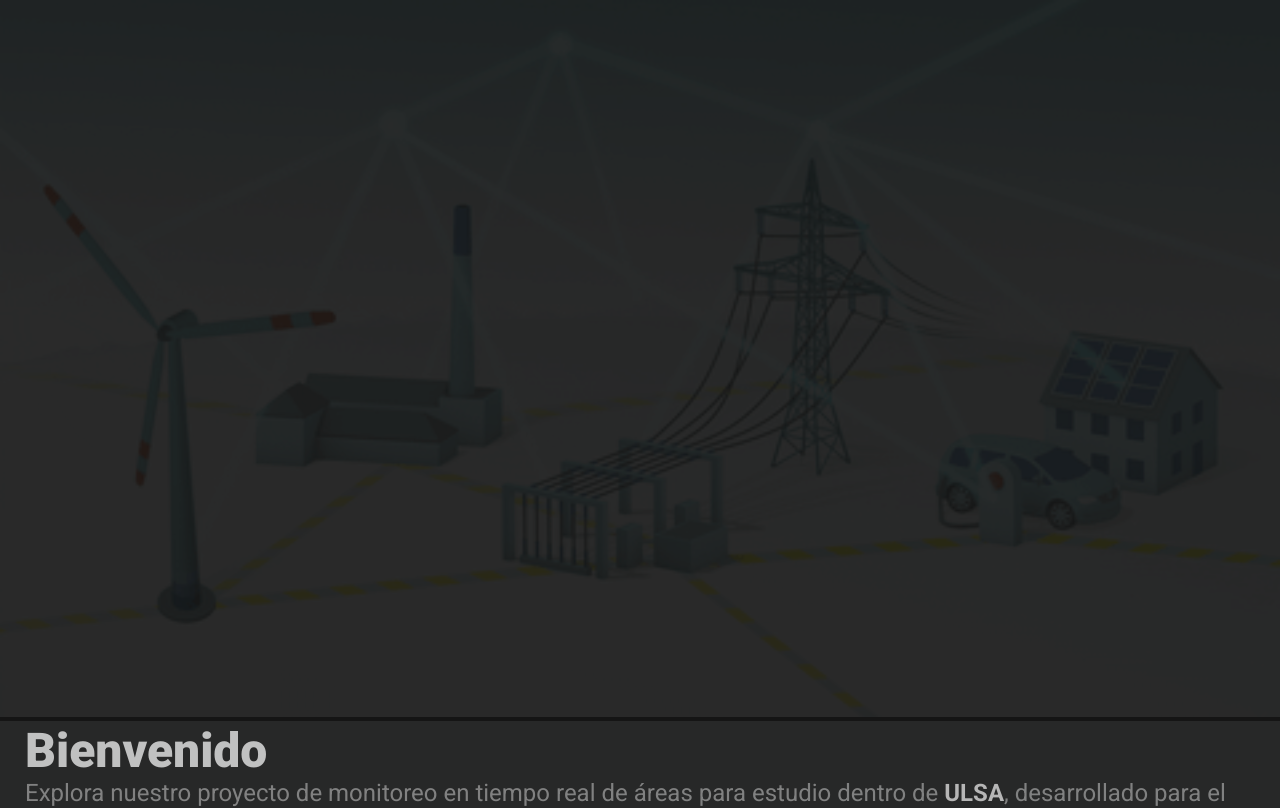
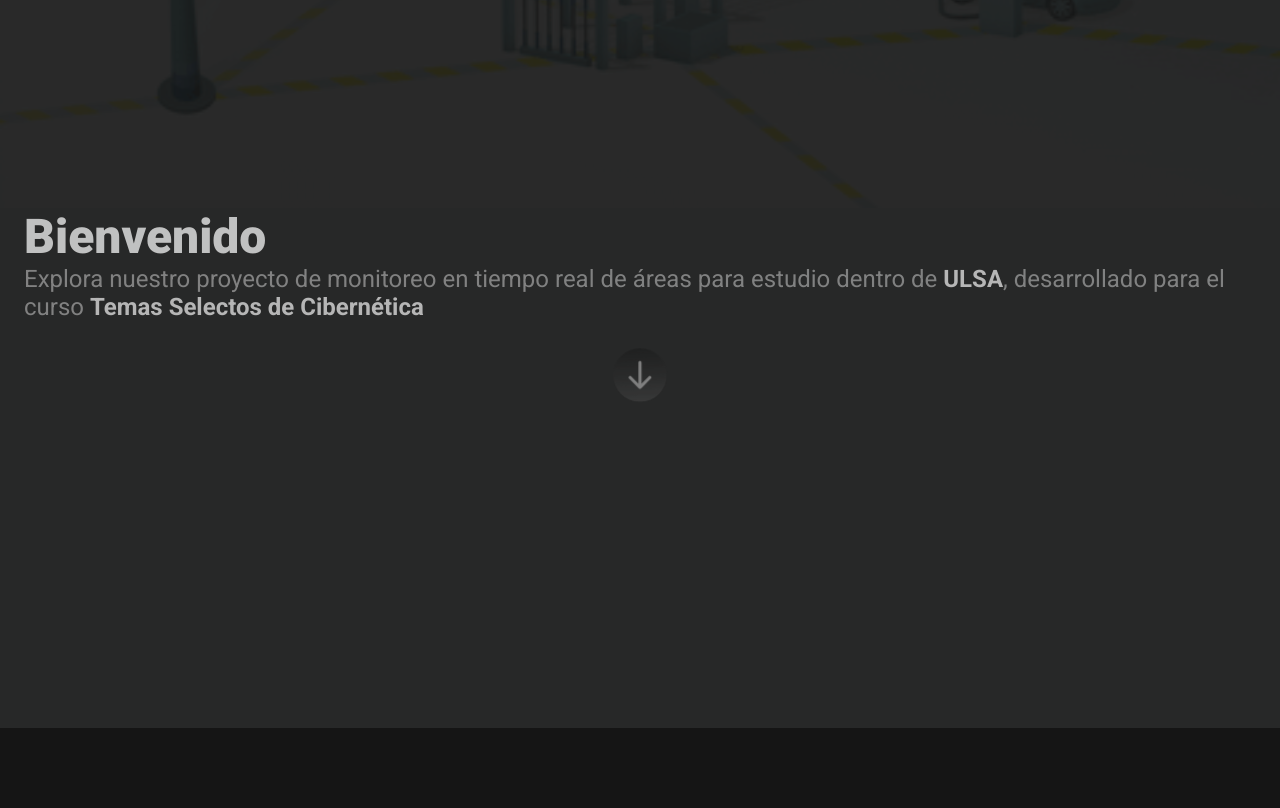
Before and after one commit to DavidSantana872/iotSystemULSA, a React (Vite) app: page / in a window 1280 px wide. Shown: the top 808 px of the page. Built offline with nearby package versions, Linux system fonts and the light colour scheme.

Commit message:
start app git eliminate border fantasma

```diff
--- a/src/components/StartApp/style.css
+++ b/src/components/StartApp/style.css
@@ -54,10 +54,10 @@
 
 .section-welcome, .animate{
   padding: 0px;
-  height: 100vh;
   animation-name: aparicion;
   animation-duration: 2000ms;
   animation-fill-mode: both;
+  height: 65vh;
 }
 .section-welcome > div > div{
   margin: 24px;
@@ -88,13 +88,18 @@
     opacity: 1;
   }
 }
+.gif-box{
+  height: 40%;
+}
 .gif-iot{
   opacity: 0.1;
   width: 100%;
+  height: 100%;
+  object-fit: cover;
+  object-position: bottom;
 }
 .info-box-welcome{
   background-color: #2a2b2b;
-  border: 1px solid #2a2b2b ;
   height: calc(100%);
 }
 #btn-go-app{
--- a/src/components/StartApp/welcome.jsx
+++ b/src/components/StartApp/welcome.jsx
@@ -25,7 +25,9 @@
     return(
 
         <section class="section-welcome" id="section-welcome">
-            <img class="gif-iot" src={gifIot} alt="" />
+            <div className="gif-box">
+                <img class="gif-iot" src={gifIot} alt="" />
+            </div>
             <div class="info-box-welcome">
                 <div>
                     <p class="title">
```
